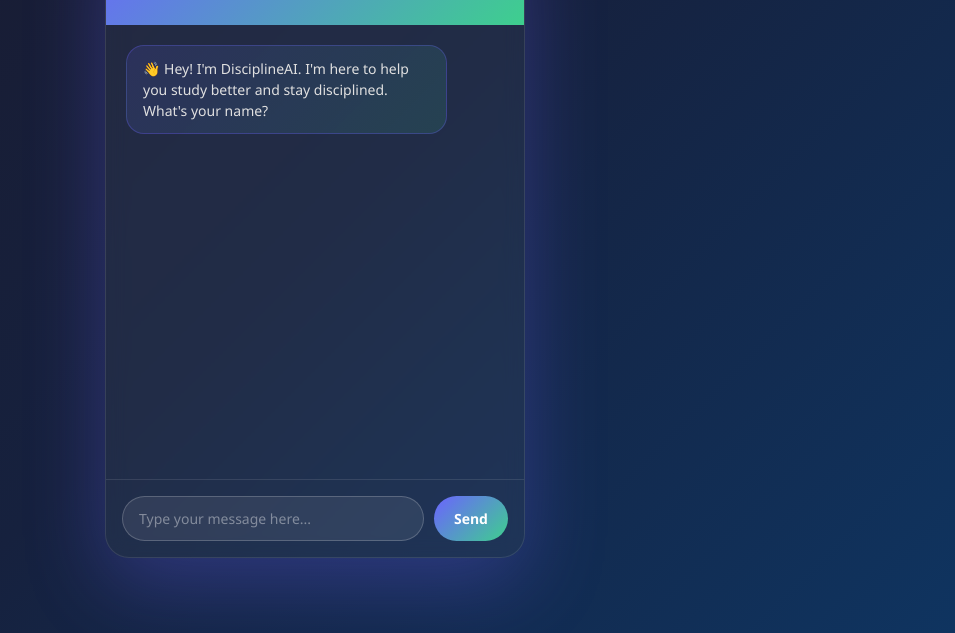
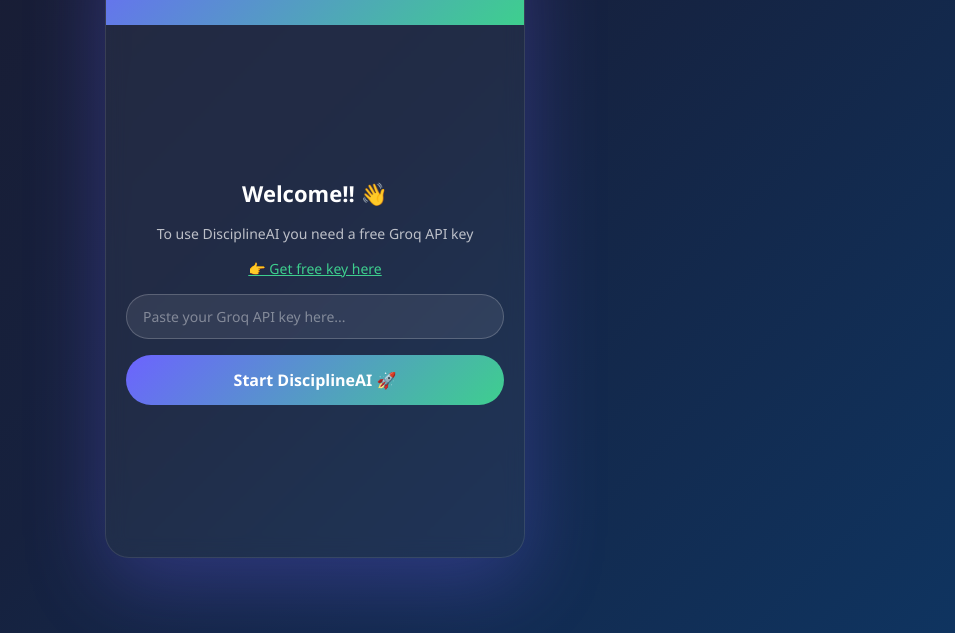
Before and after one commit to programmer013/discipline.AI, a plain HTML site: page index.html in a window 1280 px wide. Shown: the part 167-800 px from the top of the page, without its empty margins (325-1280 px from the left). Drawn offline with Linux system fonts and the light colour scheme.

Commit message:
Add files via upload

```diff
--- a/app.js
+++ b/app.js
@@ -1,6 +1,16 @@
-const API_KEY = ""; // keep your key here
+let API_KEY = "";
+const conversationHistory = [];
 
-const conversationHistory = [];
+function saveApiKey() {
+    const keyInput = document.getElementById("apiKeyInput").value.trim();
+    if (!keyInput) {
+        alert("Please enter your API key!!");
+        return;
+    }
+    API_KEY = keyInput;
+    document.getElementById("apiScreen").style.display = "none";
+    document.getElementById("chatScreen").style.display = "flex";
+}
 
 async function sendMessage() {
     const userInput = document.getElementById("userInput");
@@ -19,7 +29,6 @@
         <div class="message ai-message" id="typing">✨ Thinking...</div>
     `;
 
-    // Add user message to history
     conversationHistory.push({
         role: "user",
         content: message
@@ -34,8 +43,6 @@
             },
             body: JSON.stringify({
                 model: "llama-3.3-70b-versatile",
-temperature: 0.7,
-max_tokens: 500,
                 messages: [
                     {
                         role: "system",
@@ -47,18 +54,14 @@
         });
 
         const data = await response.json();
-
         document.getElementById("typing").remove();
 
         if (data.choices && data.choices[0]) {
             const aiReply = data.choices[0].message.content;
-
-            // Add AI response to history
             conversationHistory.push({
                 role: "assistant",
                 content: aiReply
             });
-
             chatBox.innerHTML += `
                 <div class="message ai-message">${aiReply}</div>
             `;
@@ -73,12 +76,17 @@
         chatBox.innerHTML += `
             <div class="message ai-message">❌ Error: ${error.message}</div>
         `;
-        console.error("Error:", error);
     }
 
     chatBox.scrollTop = chatBox.scrollHeight;
 }
 
-document.getElementById("userInput").addEventListener("keypress", function(e) {
-    if (e.key === "Enter") sendMessage();
+document.addEventListener("keypress", function(e) {
+    if (e.key === "Enter") {
+        if (document.getElementById("chatScreen").style.display !== "none") {
+            sendMessage();
+        } else {
+            saveApiKey();
+        }
+    }
 });
--- a/index.html
+++ b/index.html
@@ -10,20 +10,34 @@
 
     <div class="container">
         <div class="header">
-            <h1>DisciplineAI</h1>
+            <h1>🎯 DisciplineAI</h1>
             <p>Motivation comes and goes, build your own discipline</p>
         </div>
 
-        <div class="chat-box" id="chatBox">
-            <div class="message ai-message">
-                👋 Hey! I'm DisciplineAI. I'm here to help you study better and stay disciplined. What's your name?
+        <!-- API Key Screen -->
+        <div class="api-screen" id="apiScreen">
+            <div class="api-box">
+                <h2>Welcome!! 👋</h2>
+                <p>To use DisciplineAI you need a free Groq API key</p>
+                <a href="https://console.groq.com" target="_blank">👉 Get free key here</a>
+                <input type="password" id="apiKeyInput" placeholder="Paste your Groq API key here..." />
+                <button onclick="saveApiKey()">Start DisciplineAI 🚀</button>
             </div>
         </div>
 
-        <div class="input-area">
-            <input type="text" id="userInput" placeholder="Type your message here..." />
-            <button onclick="sendMessage()">Send </button>
+        <!-- Chat Screen -->
+        <div class="chat-screen" id="chatScreen" style="display:none;">
+            <div class="chat-box" id="chatBox">
+                <div class="message ai-message">
+                    👋 Hey! I'm DisciplineAI. I'm here to help you study better and stay disciplined. What's your name?
+                </div>
+            </div>
+            <div class="input-area">
+                <input type="text" id="userInput" placeholder="Type your message here..." />
+                <button onclick="sendMessage()">Send 🚀</button>
+            </div>
         </div>
+
     </div>
 
     <script src="app.js"></script>
--- a/style.css
+++ b/style.css
@@ -179,3 +179,67 @@
         font-size: 26px;
     }
 }
+/* API Key Screen */
+.api-screen {
+    flex: 1;
+    display: flex;
+    align-items: center;
+    justify-content: center;
+    padding: 20px;
+}
+
+.api-box {
+    display: flex;
+    flex-direction: column;
+    gap: 16px;
+    width: 100%;
+}
+
+.api-box h2 {
+    color: white;
+    font-size: 22px;
+    text-align: center;
+}
+
+.api-box p {
+    color: rgba(255,255,255,0.7);
+    font-size: 14px;
+    text-align: center;
+}
+
+.api-box a {
+    color: #3ecf8e;
+    text-align: center;
+    font-size: 14px;
+}
+
+.api-box input {
+    width: 100%;
+    padding: 12px 16px;
+    border-radius: 50px;
+    border: 1px solid rgba(255,255,255,0.2);
+    background: rgba(255,255,255,0.08);
+    color: white;
+    font-size: 14px;
+    outline: none;
+}
+
+.api-box button {
+    width: 100%;
+    padding: 14px;
+    border-radius: 50px;
+    border: none;
+    background: linear-gradient(135deg, #6c63ff, #3ecf8e);
+    color: white;
+    font-size: 16px;
+    font-weight: 600;
+    cursor: pointer;
+}
+
+/* Chat Screen */
+.chat-screen {
+    flex: 1;
+    display: flex;
+    flex-direction: column;
+    overflow: hidden;
+}
```
